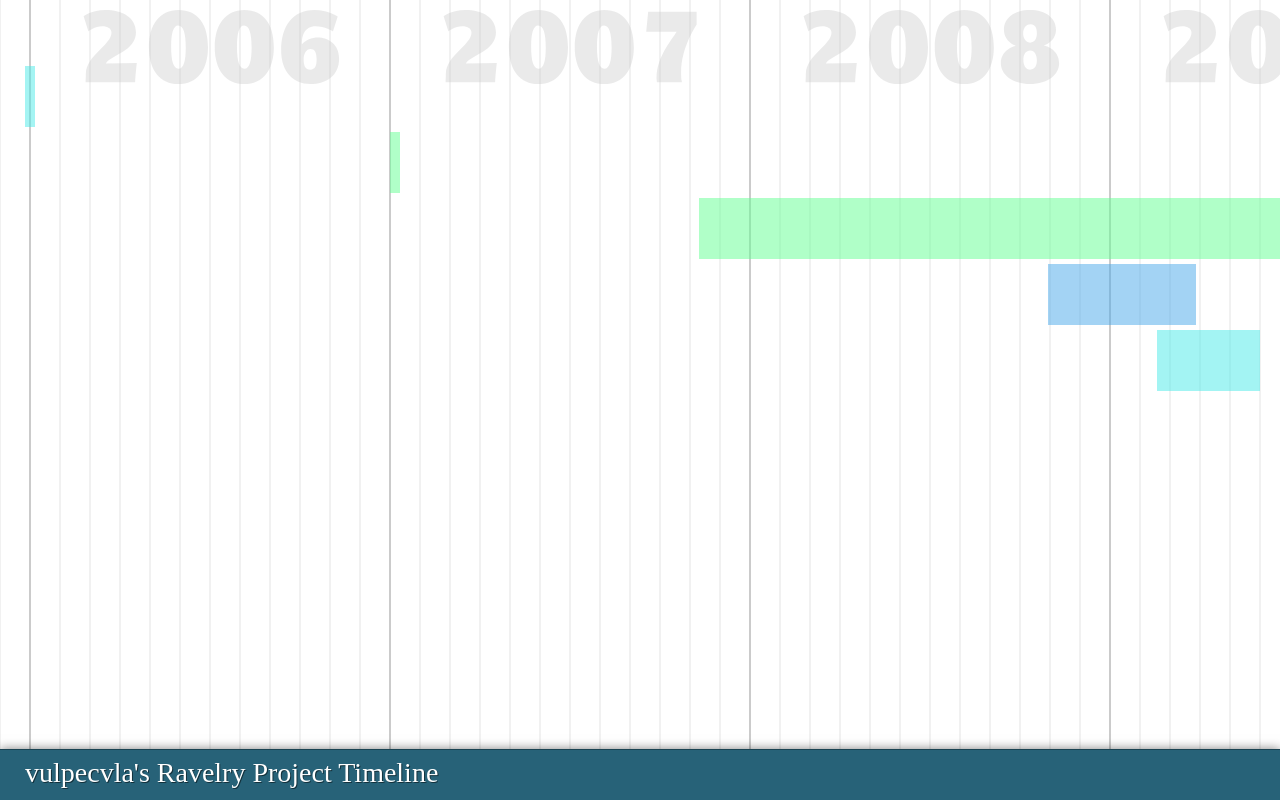
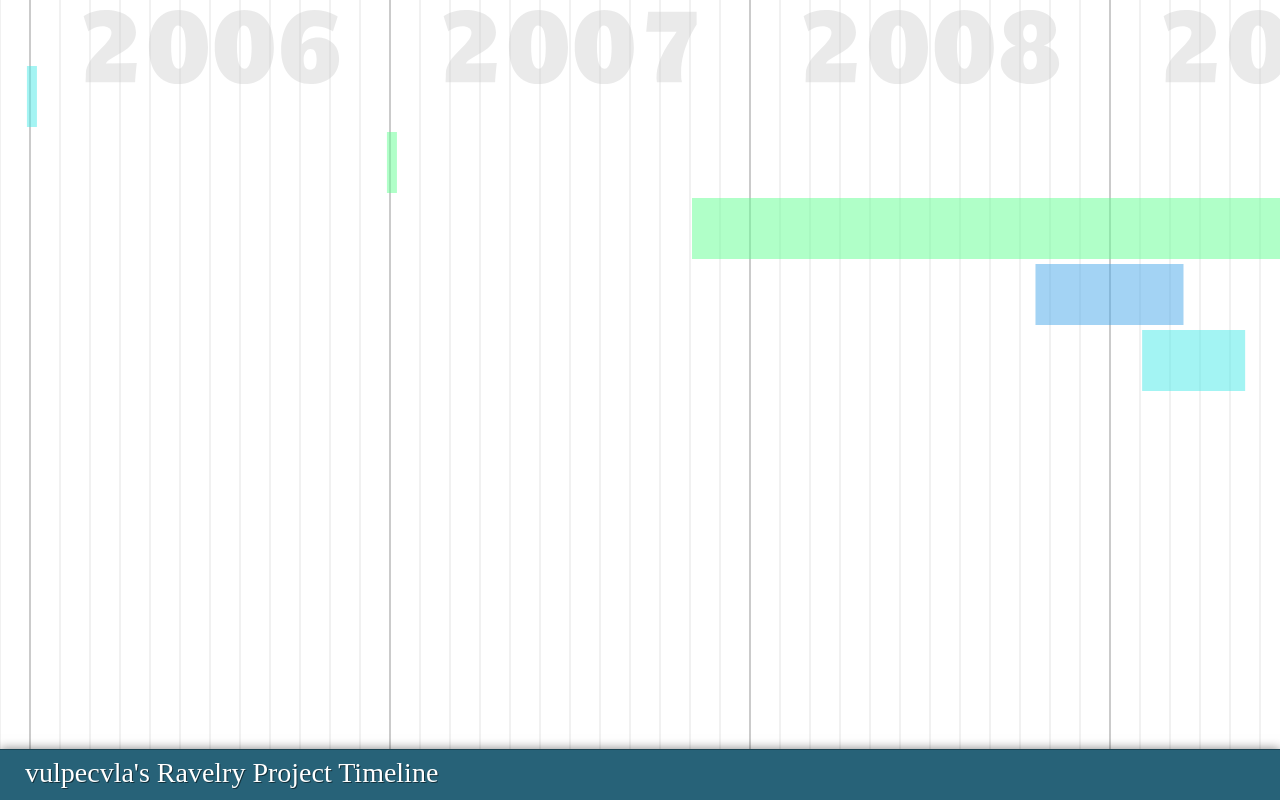
Before and after one commit to alliejones/ravelry-timeline, a plain HTML site: page httpdocs/index.html in a window 1280 px wide. Shown: the top 800 px of the page. Drawn offline with nearby package versions, Linux system fonts and the light colour scheme; files whose address does not match are found by name; a web font is replaced by a local one.

Commit message:
Fix error in project bar offset calculation
Using moment.js durations to calculate the project bar offset
was making projects later on in the timeline have incorrect
positioning--moment.js assumes a duration month is 30 days.
Now calculating the number of months more manually instead.

```diff
--- a/httpdocs/css/src/style.scss
+++ b/httpdocs/css/src/style.scss
@@ -167,6 +167,8 @@ strong {
 }
 
 footer {
+  .loading & { display: none; }
+
   background: #276278;
   bottom: 0;
   border-top: 1px solid darken(#276278, 10%);
--- a/httpdocs/js/script.js
+++ b/httpdocs/js/script.js
@@ -56,7 +56,7 @@ var Timeline = function (data) {
 			top: (stackPosition * (self.config.barHeight + self.config.barSpacing)) +
 					 self.config.barSpacing + self.config.barHeight*1.5,
 			// offset one month length from the left edge
-			left: ((this.startOffset.asMonths() + 1) * self.config.monthWidth) + (width/2),
+			left: (this.startOffset * self.config.monthWidth) + (width/2),
 			/* projects that were started and completed on the same day will have
 				 a length of zero, so set a default width of 1-day-ish in that case */
 			width: width < self.config.minProjectWidth ?
@@ -112,8 +112,13 @@ var Timeline = function (data) {
 
 		// set the start date offset for each project
 		_.each(self.data.projects, function (proj) {
-			proj.startOffset = moment.duration(proj.startDate.diff(self.data.startDate));
-			proj.startOffsetHuman = moment.duration(proj.startDate.diff(self.data.startDate)).asMonths();
+			/* Calculate the number of months after the beginning of the timeline
+			   that this project's start date occurs */
+			proj.startOffset =
+				(self.data.startDate.month() + 1) +
+				((proj.startDate.year() - self.data.startDate.year()) * 12) +
+				proj.startDate.month() +
+				((proj.startDate.date() + 1)/proj.startDate.daysInMonth());
 		});
 	};
 
```
Also changed, not shown: httpdocs/css/style.css.
